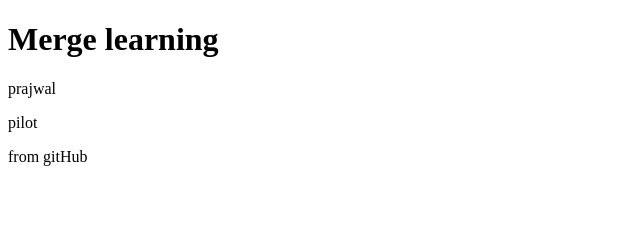
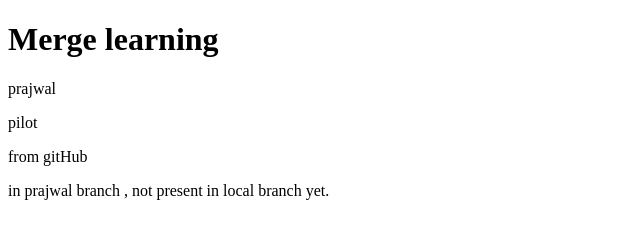
Before and after one commit to Prajwalgawai/Merge-Learning, a plain HTML site: page index.html in a window 1280 px wide. Shown: the whole page, without its empty margins (0-640 px from the left). Drawn offline with Linux system fonts and the light colour scheme.

Commit message:
Update index.html

```diff
--- a/index.html
+++ b/index.html
@@ -11,6 +11,7 @@
      <p>prajwal</p>
      <p>pilot</p>
      <p>from gitHub</p>
+    <p>in prajwal branch , not present in local branch yet.</p>
     </div>
 </body>
 </html>
```
